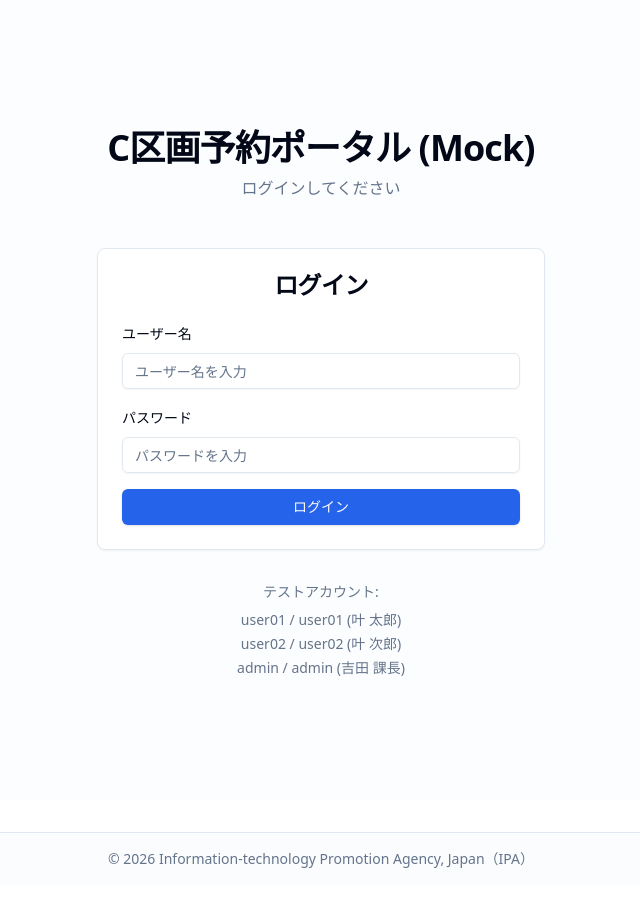
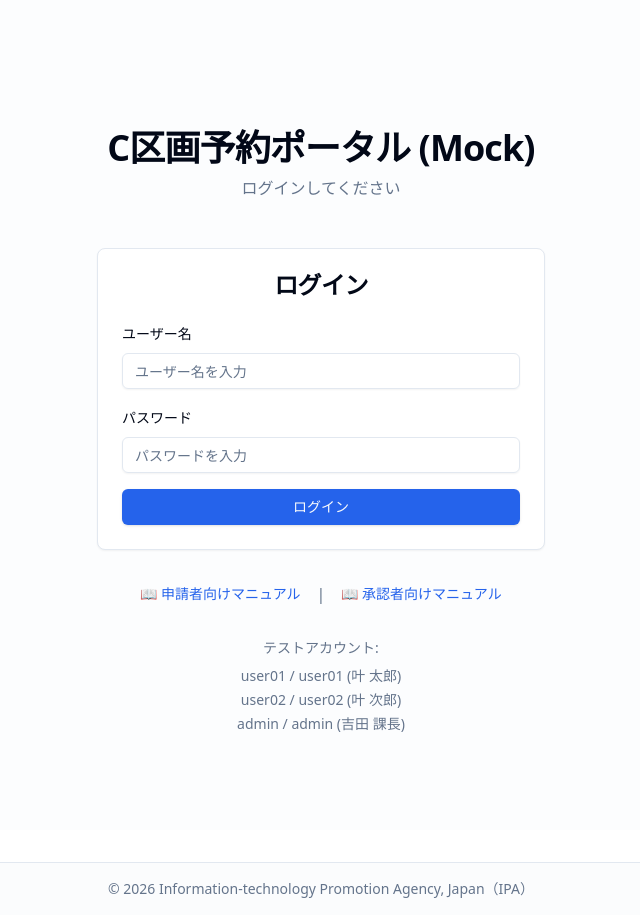
Before and after one commit to ipayminami-stack/meeting-room-mock, a Next.js app: page / in a window 1280 px wide. Shown: the whole page, without its empty margins (319-959 px from the left). Before the commit the page ends 885 px from the top, so only its background shows below. Built offline with nearby package versions, Linux system fonts and the light colour scheme.

Commit message:
feat: Add operation manuals for applicants and approvers with links on login page

```diff
--- a/src/app/page.tsx
+++ b/src/app/page.tsx
@@ -79,6 +79,26 @@ export default function Home() {
         </CardContent>
       </Card>
 
+      <div className="mt-8 flex gap-4 justify-center">
+        <a
+          href="/docs/manual_applicant.md"
+          target="_blank"
+          rel="noopener noreferrer"
+          className="text-sm text-primary hover:underline flex items-center gap-1"
+        >
+          📖 申請者向けマニュアル
+        </a>
+        <span className="text-muted-foreground">|</span>
+        <a
+          href="/docs/manual_approver.md"
+          target="_blank"
+          rel="noopener noreferrer"
+          className="text-sm text-primary hover:underline flex items-center gap-1"
+        >
+          📖 承認者向けマニュアル
+        </a>
+      </div>
+
       <div className="mt-8 text-sm text-muted-foreground text-center">
         <p className="mb-2">テストアカウント:</p>
         <div className="space-y-1">
```
Also changed, not shown: 2 other files (tests, documents, lock files or other folders).
